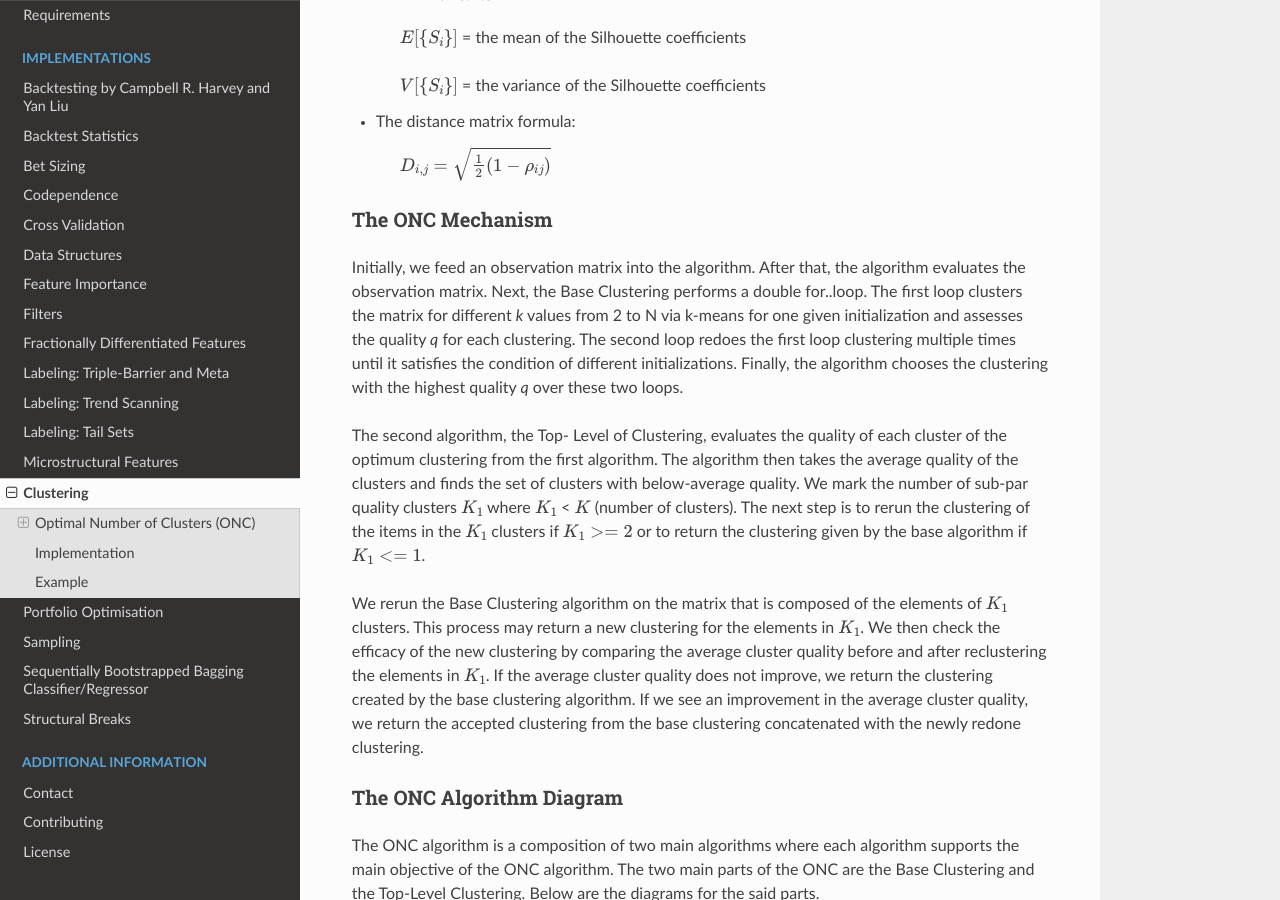
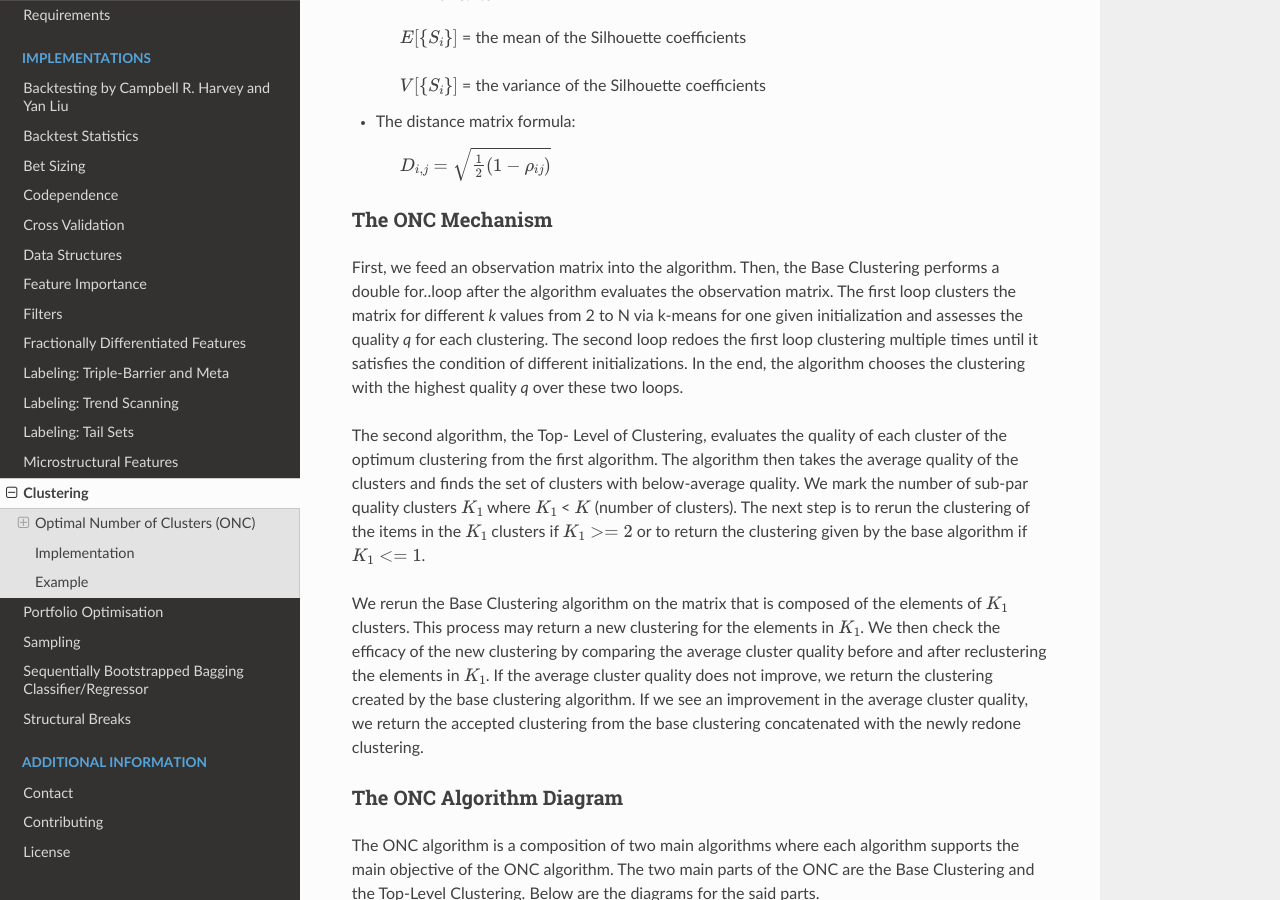
Before and after one commit to hudson-and-thames/mlfinlab, a Sphinx documentation site: the page built from docs/source/implementations/clustering.rst, in a window 1280 px wide and 900 px high, scrolled down 1132 px. Built offline with Sphinx 7.4.7 and the Read the Docs theme 2.0.0, drawn with Linux system fonts in a browser that asks for light colours.

Commit message:
modified clustering.rst

```diff
--- a/docs/source/implementations/clustering.rst
+++ b/docs/source/implementations/clustering.rst
@@ -45,7 +45,7 @@ The ONC algorithm accommodates three distinct features that set the algorithm ap
 The ONC Mechanism
 *****************
 
-Initially, we feed an observation matrix into the algorithm. After that, the algorithm evaluates the observation matrix. Next, the Base Clustering performs a double for..loop. The first loop clusters the matrix for different *k* values from 2 to N via k-means for one given initialization and assesses the quality *q* for each clustering. The second loop redoes the first loop clustering multiple times until it satisfies the condition of different initializations. Finally, the algorithm chooses the clustering with the highest quality *q* over these two loops.
+First, we feed an observation matrix into the algorithm. Then, the Base Clustering performs a double for..loop after the algorithm evaluates the observation matrix. The first loop clusters the matrix for different *k* values from 2 to N via k-means for one given initialization and assesses the quality *q* for each clustering. The second loop redoes the first loop clustering multiple times until it satisfies the condition of different initializations. In the end, the algorithm chooses the clustering with the highest quality *q* over these two loops.
 
 The second algorithm, the Top- Level of Clustering, evaluates the quality of each cluster of the optimum clustering from the first algorithm. The algorithm then takes the average quality of the clusters and finds the set of clusters with below-average quality. We mark the number of sub-par quality clusters :math:`K_1` where :math:`K_1` < :math:`K` (number of clusters). The next step is to rerun the clustering of the items in the :math:`K_1` clusters if :math:`K_1 >=2` or to return the clustering given by the base algorithm if :math:`K_1 <=1`.
 
```
